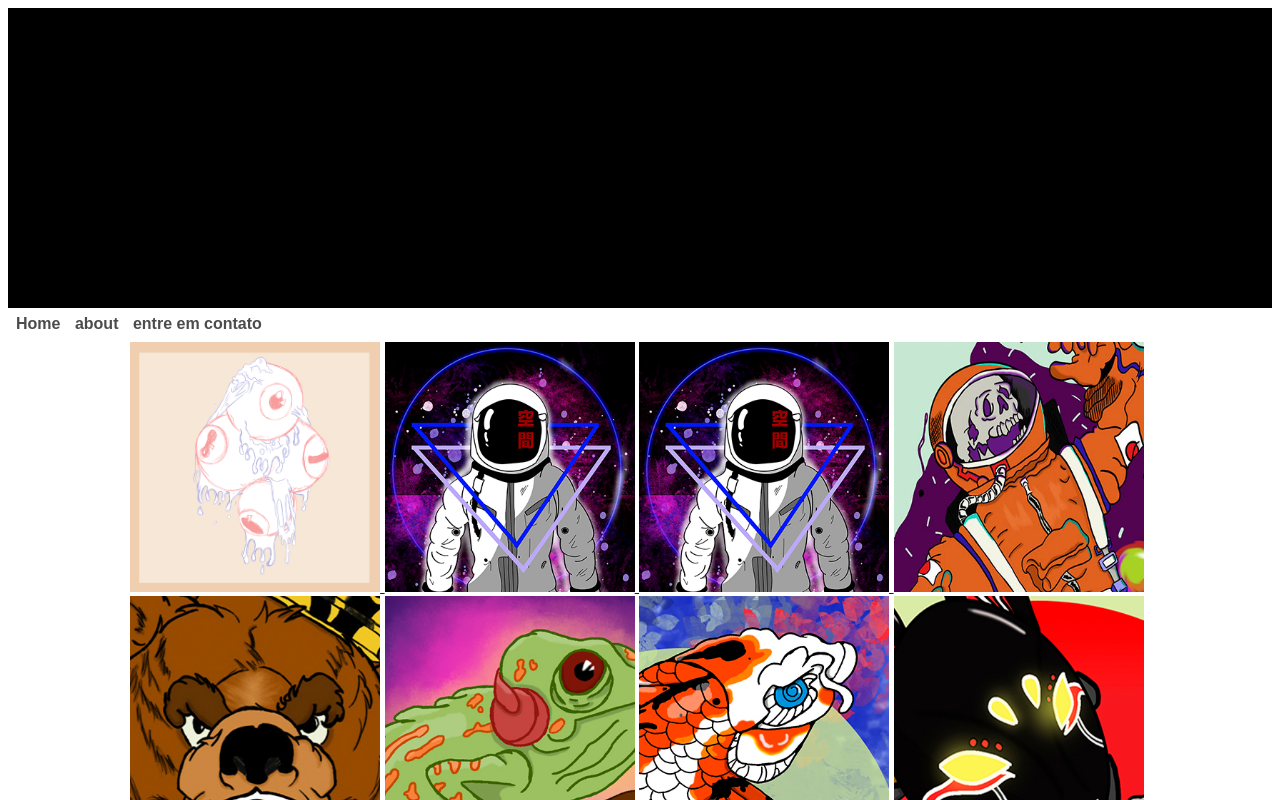
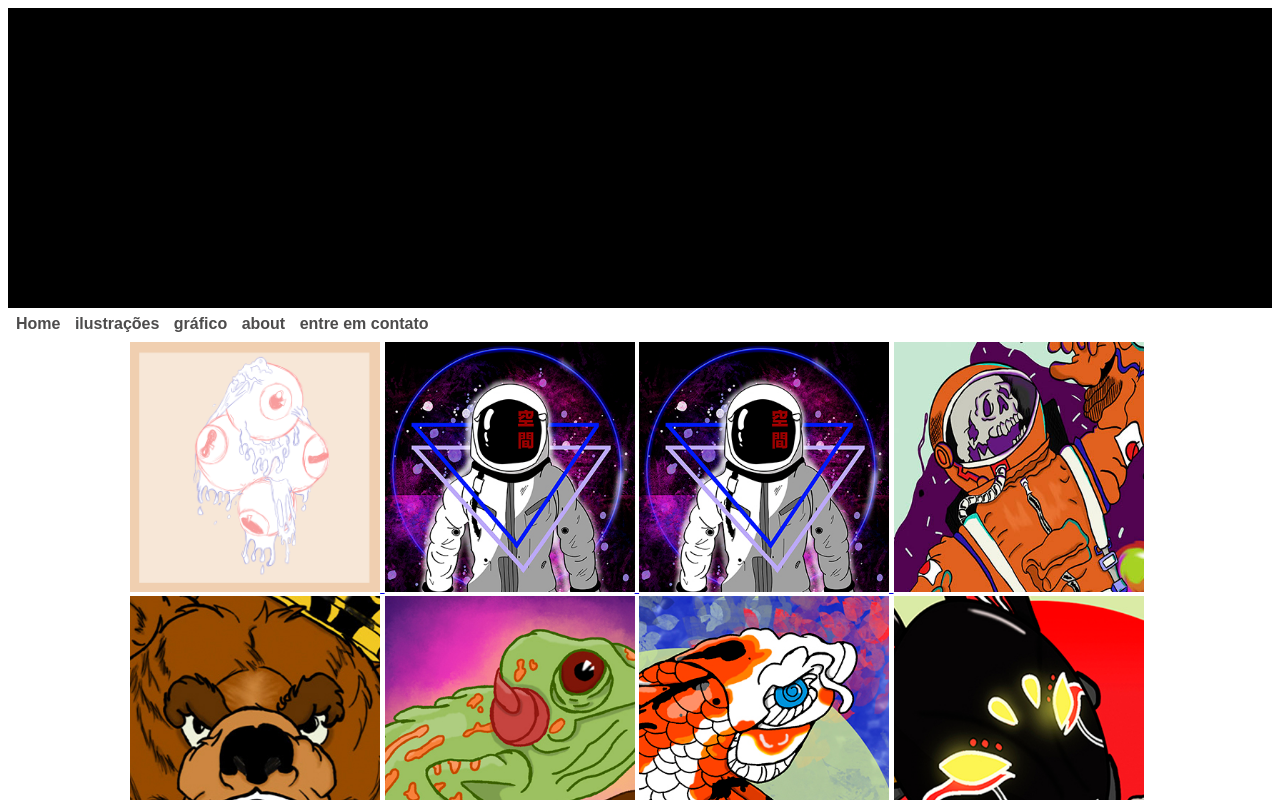
Before and after one commit to AlineMelo01/Portfolio, a plain HTML site: page index.html in a window 1280 px wide. Shown: the top 800 px of the page. Drawn offline with Linux system fonts and the light colour scheme; files whose address does not match are found by name.

Commit message:
menu
coloquei mais coisas no menu.

```diff
--- a/index.html
+++ b/index.html
@@ -14,6 +14,8 @@
 
         <nav>
             <a href="index.html">Home</a>
+            <a href="">ilustrações</a>
+            <a href="">gráfico</a>
             <a href="About.html">about</a>
             <a href="contato.html">entre em contato</a>
                 </nav>
```
